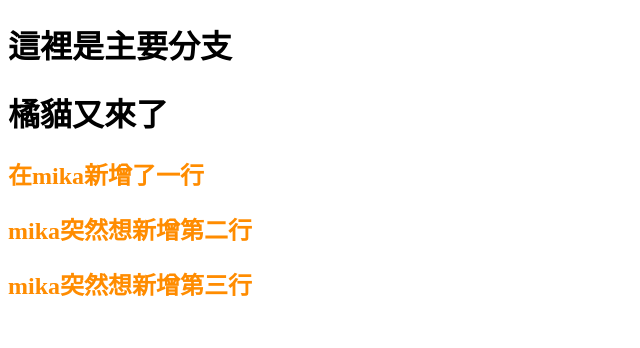
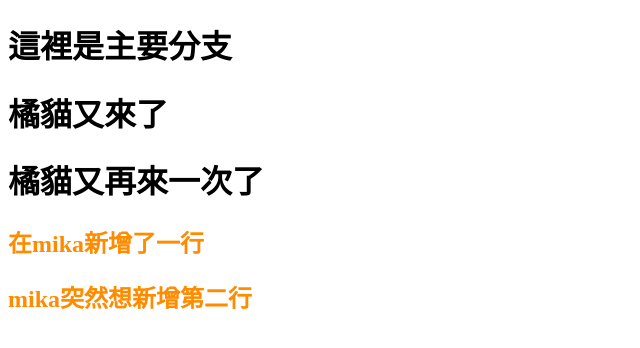
Before and after one commit to MiliosFumigos/sourcetreeTest, a plain HTML site: page index.html in a window 1280 px wide. Shown: the whole page, without its empty margins (0-640 px from the left). Drawn offline with Linux system fonts and the light colour scheme.

Commit message:
橘貓又再來了一次 咪卡跑走了QQ

```diff
--- a/index.html
+++ b/index.html
@@ -8,9 +8,9 @@
   <body>
     <h1>這裡是主要分支</h1>
     <h1>橘貓又來了</h1>
+    <h1>橘貓又再來一次了</h1>
 
     <h2 style="color: darkorange">在mika新增了一行</h2>
     <h2 style="color: darkorange">mika突然想新增第二行</h2>
-    <h2 style="color: darkorange">mika突然想新增第三行</h2>
   </body>
 </html>
```
